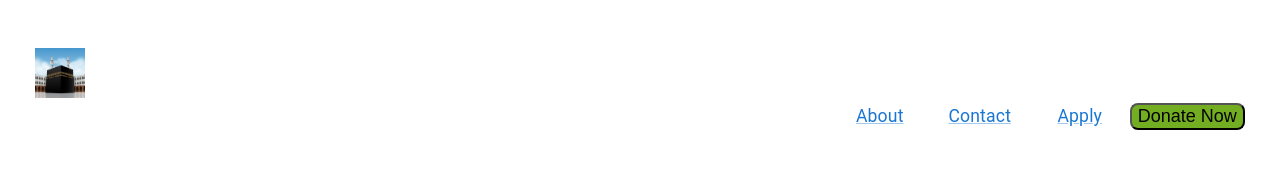
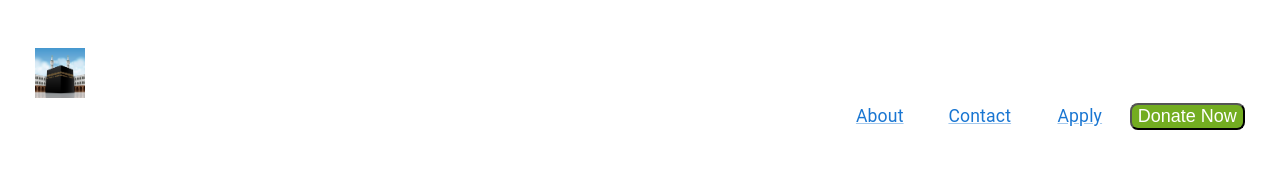
Before and after one commit to bashiraziz/kamillah, a Next.js app: page /Apply in a window 1280 px wide. Shown: the top 193 px of the page. Built offline with nearby package versions, Linux system fonts and the light colour scheme.

Commit message:
formated donate button

```diff
--- a/styles/globals.css
+++ b/styles/globals.css
@@ -28,7 +28,7 @@ a {
 .donatebutton {
   background-color:#73AD21;
   border-radius: 8px;
-  text-emphasis-color: black;
+  color: #ffffff;
   font-size: large;
 }
 
```
